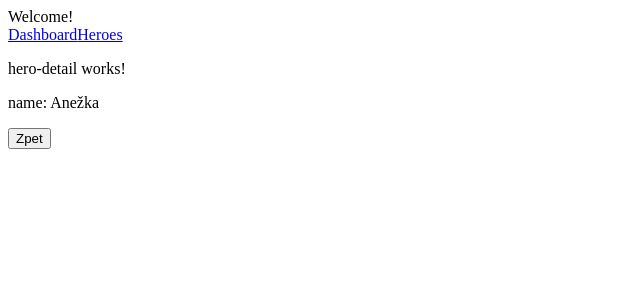
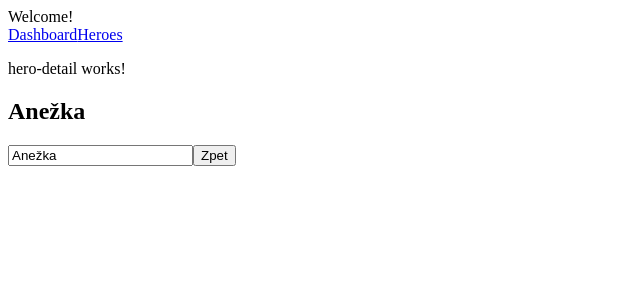
Before and after one commit to Peracek/AlzaHero, an Angular app: page /hero/4 in a window 1280 px wide. Shown: the top 300 px of the page, without its empty margins (0-640 px from the left). Built offline with nearby package versions, Linux system fonts and the light colour scheme.

Commit message:
hero name edit input

```diff
--- a/src/app/app.module.ts
+++ b/src/app/app.module.ts
@@ -1,5 +1,6 @@
 import { BrowserModule } from '@angular/platform-browser';
 import { NgModule } from '@angular/core';
+import { FormsModule } from '@angular/forms'
 
 
 import { AppComponent } from './app.component';
@@ -19,7 +20,8 @@ import { HeroService } from './hero.service';
   ],
   imports: [
     BrowserModule,
-    AppRoutingModule
+    AppRoutingModule,
+    FormsModule
   ],
   providers: [
     HeroService
--- a/src/app/components/hero-detail/hero-detail.component.html
+++ b/src/app/components/hero-detail/hero-detail.component.html
@@ -2,6 +2,8 @@
   hero-detail works!
 </p>
 
-<p>name: {{hero.name}}</p>
+<h2>{{hero.name}}</h2>
+
+<input [(ngModel)]="hero.name" />
 
 <button (click)="location.back()">Zpet</button>
```
